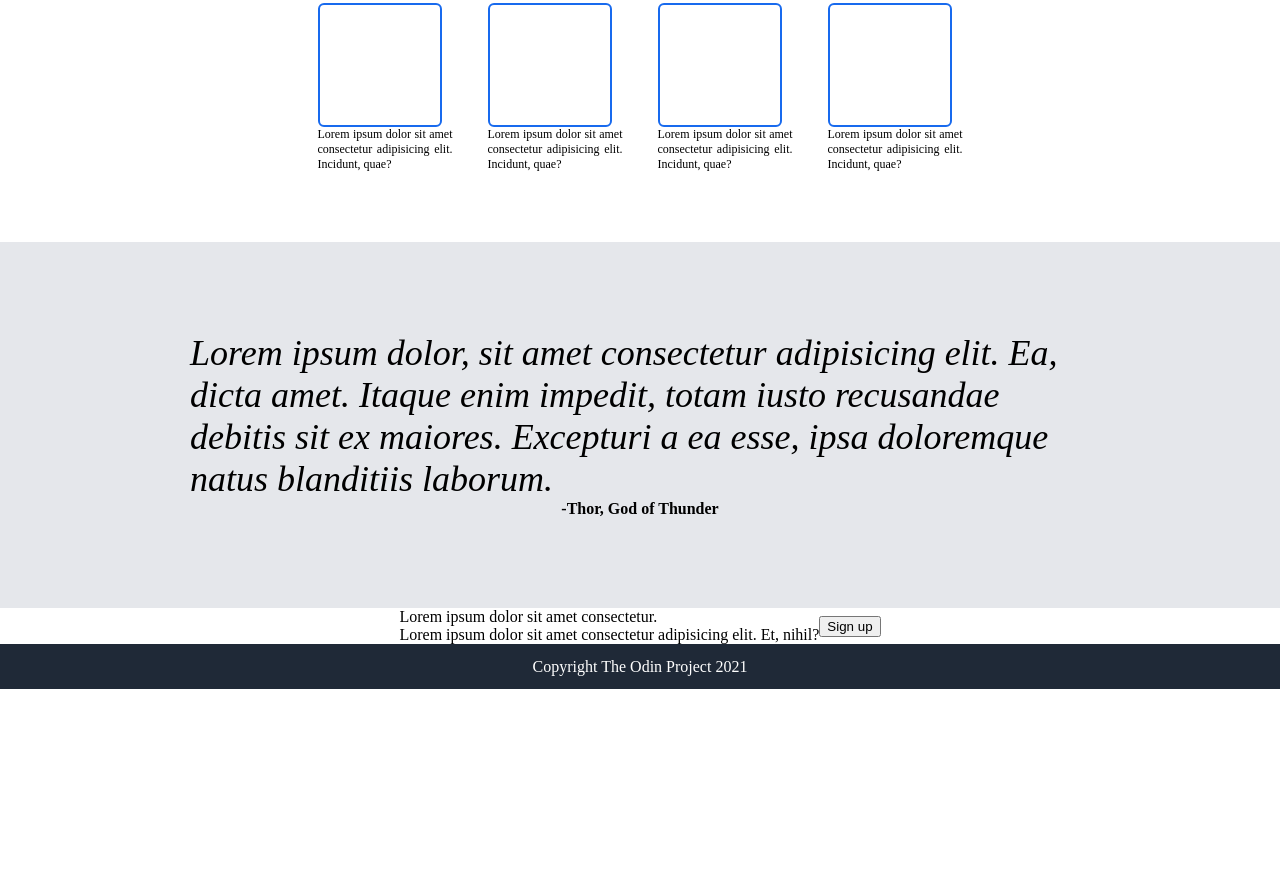
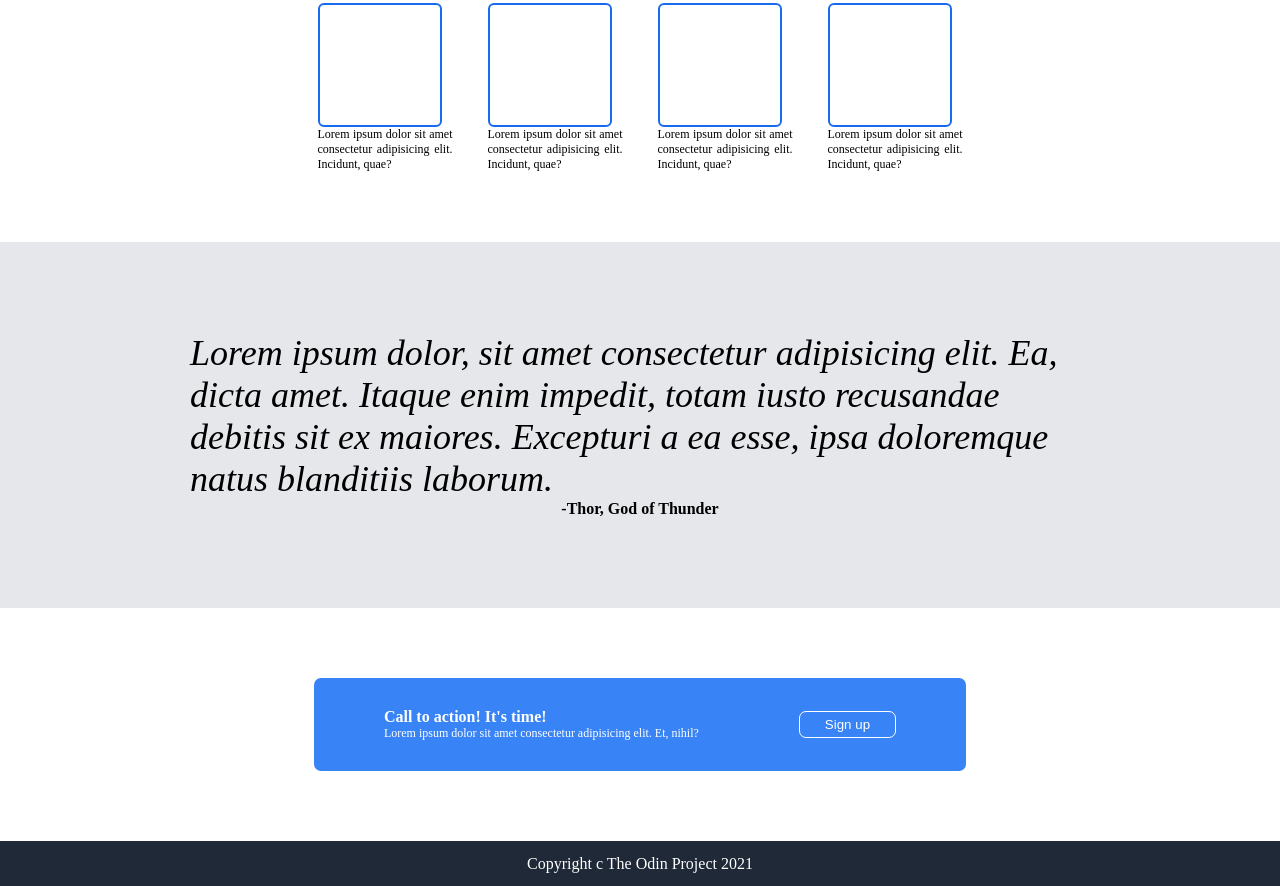
Before and after one commit to DantheSE/Landing-page, a plain HTML site: page index.html in a window 1280 px wide. Shown: the part 529-1415 px from the top of the page. Before the commit the page ends 1218 px from the top, so only its background shows below. Drawn offline with Linux system fonts and the light colour scheme.

Commit message:
completed section 5, call to action section, finished alignment and styled to heart's desire

```diff
--- a/index.html
+++ b/index.html
@@ -77,15 +77,13 @@
         maiores. Excepturi a ea esse, ipsa doloremque natus blanditiis laborum.
       </div>
 
-      <div class="quotee">
-        -Thor, God of Thunder
-      </div>
+      <div class="quotee">-Thor, God of Thunder</div>
     </div>
 
     <div class="middle3">
       <div class="blue-box">
         <div class="blue-box-left">
-          <p class="action-text">Lorem ipsum dolor sit amet consectetur.</p>
+          <p class="action-text">Call to action! It's time!</p>
           <p class="extra-text">
             Lorem ipsum dolor sit amet consectetur adipisicing elit. Et, nihil?
           </p>
@@ -97,6 +95,6 @@
       </div>
     </div>
 
-    <div class="footer">Copyright The Odin Project 2021</div>
+    <div class="footer">Copyright c The Odin Project 2021</div>
   </body>
 </html>
--- a/styles.css
+++ b/styles.css
@@ -135,7 +135,6 @@ li {
   font-size: 36px;
 }
 
-
 .quotee {
   display: flex;
   justify-self: flex-end;
@@ -144,15 +143,37 @@ li {
 }
 
 .middle3 {
+  padding: 70px;
   display: flex;
   justify-content: center;
   align-items: center;
 }
 
 .blue-box {
+  background-color: #3883f6;
+  color: white;
+  border-radius: 7px;
+  gap: 100px;
   display: flex;
   justify-content: space-between;
   align-items: center;
+  padding: 30px 70px;
+}
+
+.action-text {
+  font-weight: bold;
+}
+
+.extra-text{
+    font-size: 12px;
+}
+
+.blue-box-right button{
+    background-color: #3883f6;
+    border: solid 1px white;
+    color: white;
+    padding: 5px 25px;
+    border-radius: 7px;
 }
 
 .footer {
```
